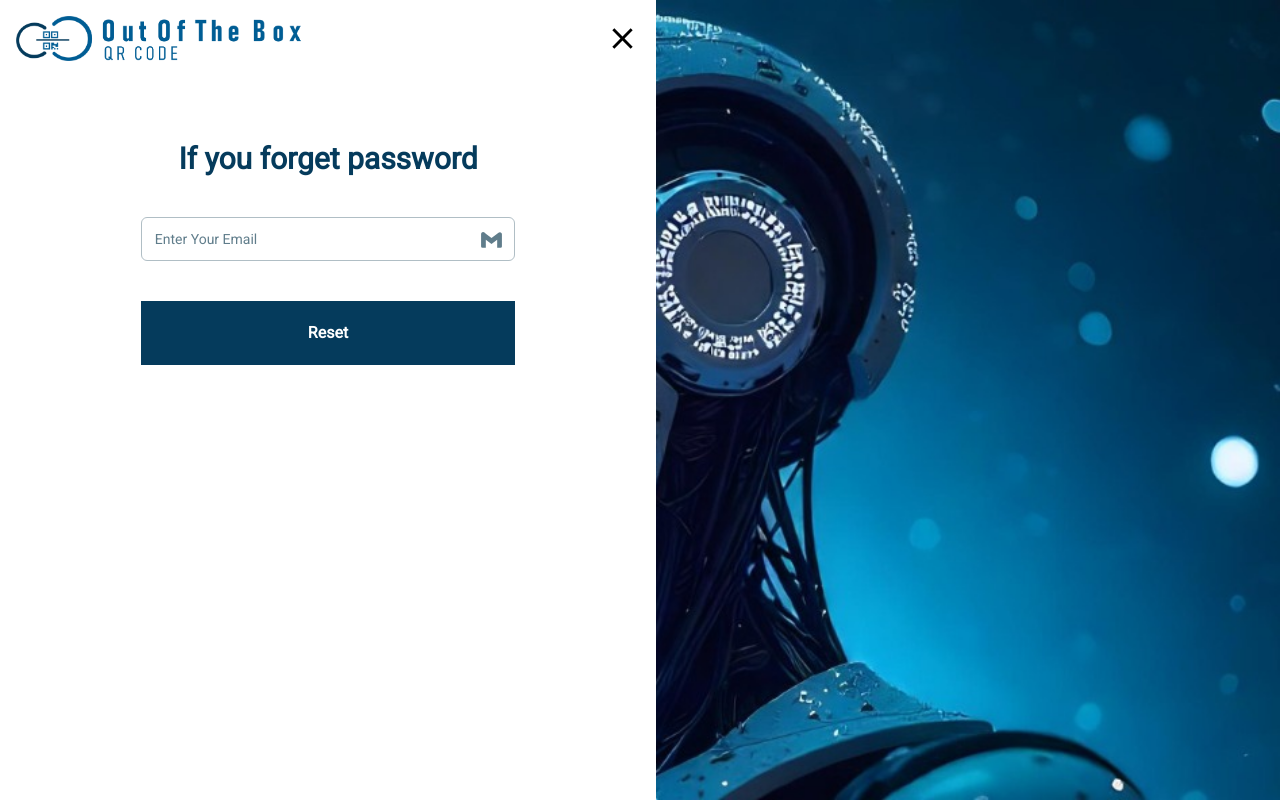
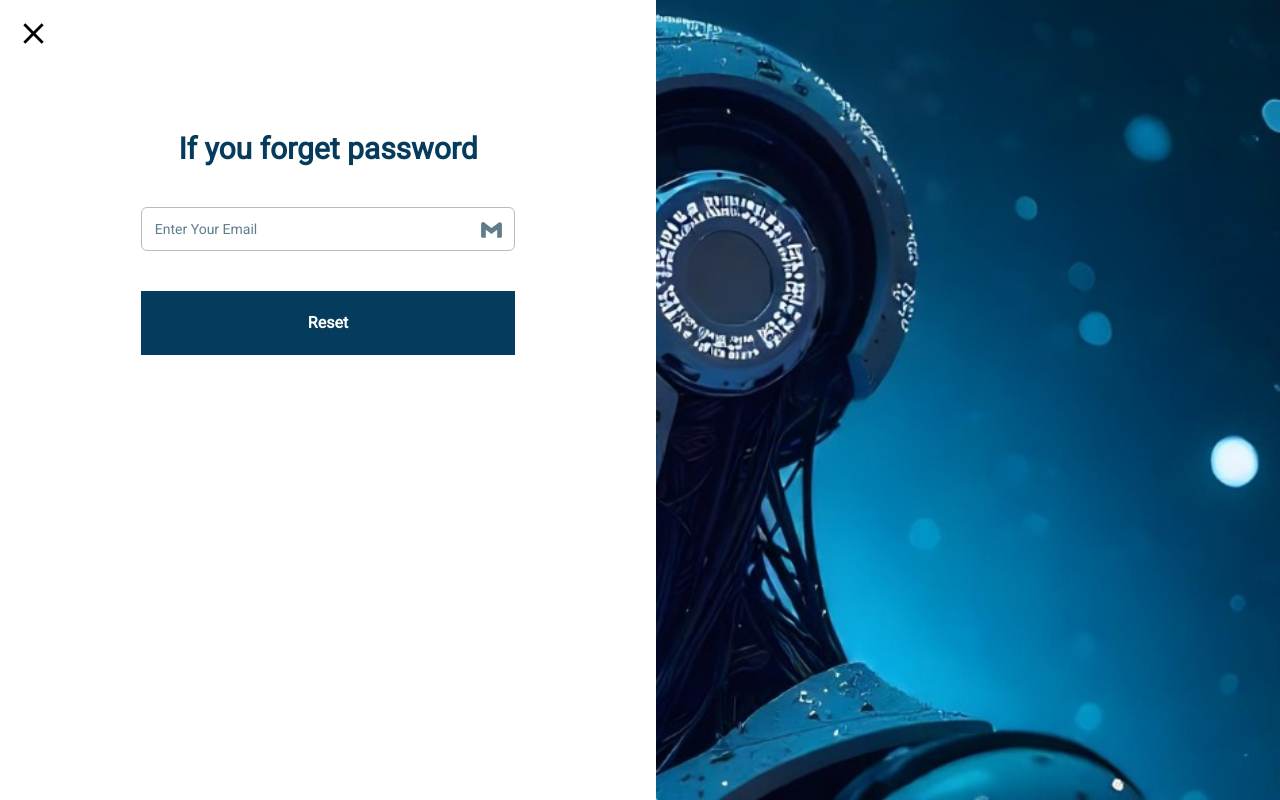
Before and after one commit to KarimALI88/QR, a React (Vite) app: page /forget-password in a window 1280 px wide. Built offline with nearby package versions, Linux system fonts and the light colour scheme; no server answers.

Commit message:
test google auth

```diff
--- a/src/pages/user/forgetPassword/ForgetPassword.jsx
+++ b/src/pages/user/forgetPassword/ForgetPassword.jsx
@@ -1,5 +1,5 @@
 import React, { useState } from "react";
-import logo from "../../../assets/imgs/QRLOGO2.PNG";
+// import logo from "../../../assets/imgs/QRLOGO2.PNG";
 import { useNavigate } from "react-router-dom";
 import { IoMdClose } from "react-icons/io";
 import { Input } from "@material-tailwind/react";
@@ -41,7 +41,7 @@ const ForgetPassword = () => {
     <div className="flex flex-col md:flex-row">
       <div className="flex-1 p-4 min-h-[100%] flex-col">
         <div className="flex justify-between items-center">
-          <img src={logo} alt="OFX QR CODE" className="w-52 lg:w-72" onClick={() => navigate("/")}/>
+          {/*<img src={logo} alt="OFX QR CODE" className="w-52 lg:w-72" onClick={() => navigate("/")}/>*/}
           <IoMdClose
             className="cursor-pointer"
             size={35}
```
